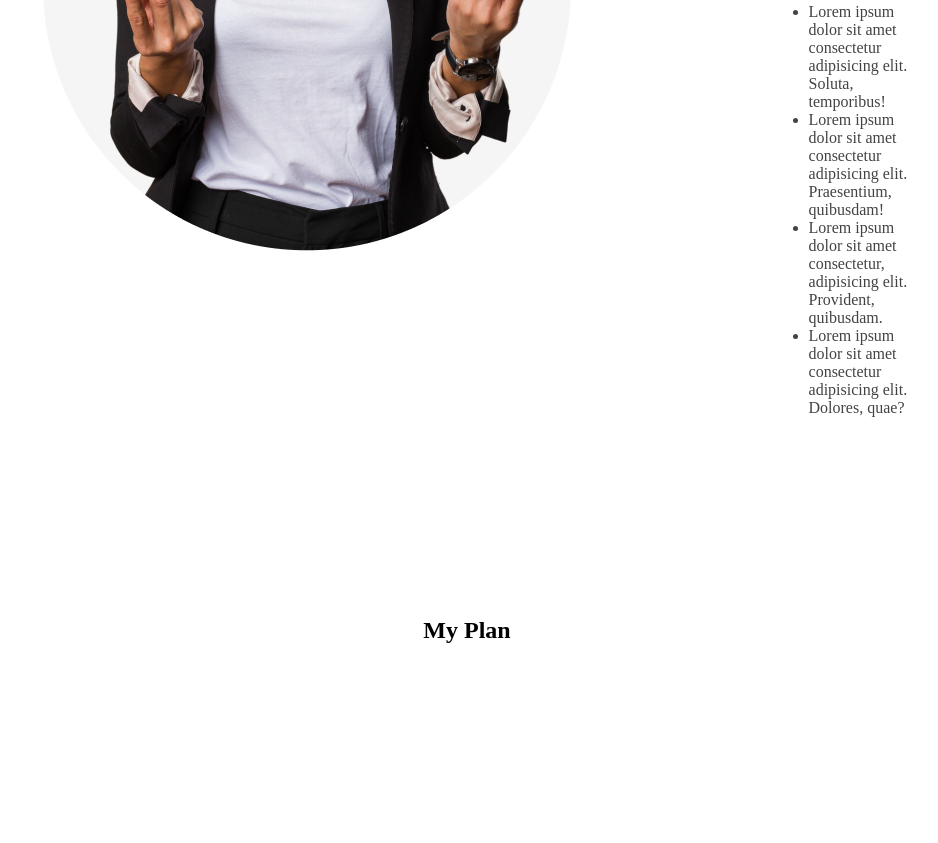
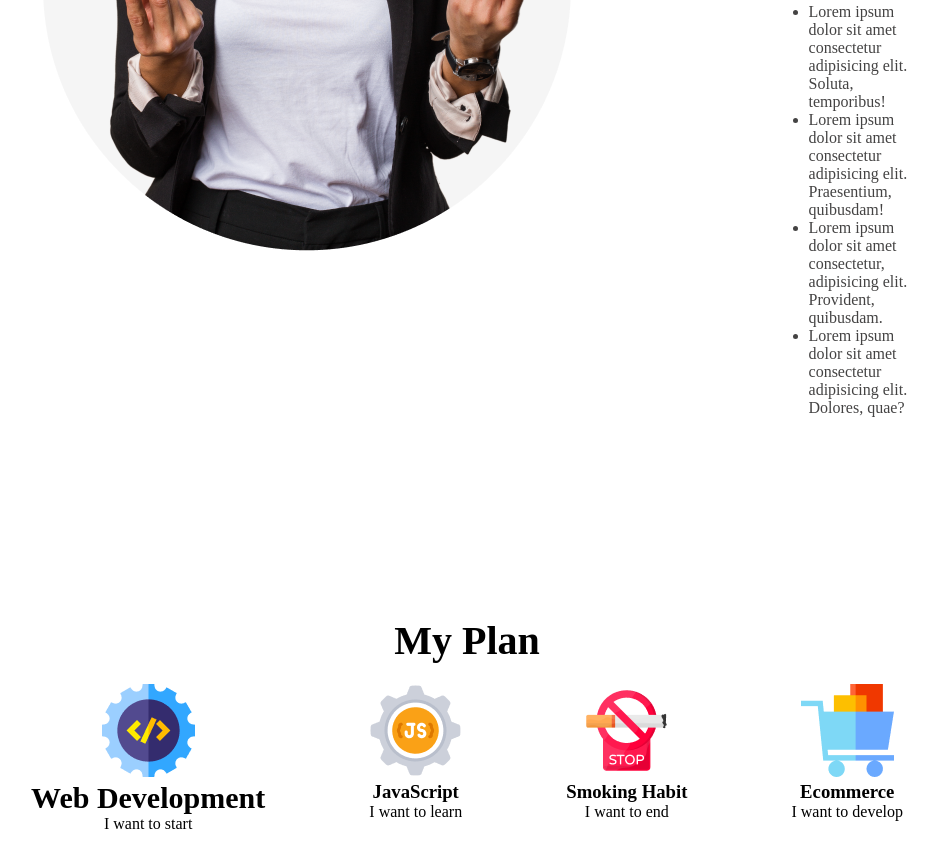
Before and after one commit to mh1sourov/new-year-new-to-me, a plain HTML site: page index.html in a window 1280 px wide. Shown: the part 2036-2879 px from the top of the page, without its empty margins (173-1111 px from the left). Before the commit the page ends 2680 px from the top, so only its background shows below. Drawn offline with Linux system fonts and the light colour scheme.

Commit message:
plan box added

```diff
--- a/index.html
+++ b/index.html
@@ -33,33 +33,80 @@
         </div>
         <div class="past-content">
           <h1 class="past-content-title">My failure of previous year</h1>
-          <p style="padding: 20px; color: rgb(68, 67, 67);
+          <p
+            style="
+              padding: 20px;
+              color: rgb(68, 67, 67);
               font-family: Work Sans;
               font-size: 16px;
               font-weight: 400;
               line-height: 26px;
               letter-spacing: 0%;
-          text-align: left;">
+              text-align: left;
+            "
+          >
             Contrary to popular belief, Lorem Ipsum is <br />
             not simply random text. It has roots in a piece <br />
             of classical Latin literature from 45 BC, making it over <br />
             2000 years old. Richard McClintock.
           </p>
-          <ul style="list-style: disc; font-size: 16px; color: rgb(68, 67, 67);">
-            <li>Lorem ipsum dolor sit amet consectetur adipisicing elit. Soluta, temporibus!</li>
-            <li>Lorem ipsum dolor sit amet consectetur adipisicing elit. Praesentium, quibusdam!</li>
-            <li>Lorem ipsum dolor sit amet consectetur, adipisicing elit. Provident, quibusdam.</li>
-            <li>Lorem ipsum dolor sit amet consectetur adipisicing elit. Dolores, quae?</li>
+          <ul style="list-style: disc; font-size: 16px; color: rgb(68, 67, 67)">
+            <li>
+              Lorem ipsum dolor sit amet consectetur adipisicing elit. Soluta,
+              temporibus!
+            </li>
+            <li>
+              Lorem ipsum dolor sit amet consectetur adipisicing elit.
+              Praesentium, quibusdam!
+            </li>
+            <li>
+              Lorem ipsum dolor sit amet consectetur, adipisicing elit.
+              Provident, quibusdam.
+            </li>
+            <li>
+              Lorem ipsum dolor sit amet consectetur adipisicing elit. Dolores,
+              quae?
+            </li>
           </ul>
         </div>
       </div>
 
       <section class="plan">
+        <h1
+          style="
+            text-align: center;
+            font-size: 40px;
+            font-weight: 700;
+            color: Dark 01;
+            margin-bottom: 20px;
+          "
+        >
+          My Plan
+        </h1>
 
-        <h1 style="text-align: center;">My Plan</h1>
-
+        <div class="plan-container">
+          <div class="plan-box">
+            <img src="./images/icons/web.png" alt="" />
+            <h3 style="font-size: 30px; font-weight: 700;">Web Development</h3>
+            <p>I want to start</p>
+          </div>
+          <div class="plan-box">
+            <img src="./images/icons/js.png" alt="" />
+            <h3 font-size: 30px; font-weight: 700;>JavaScript</h3>
+            <p>I want to learn</p>
+          </div>
+          <div class="plan-box">
+            <img src="./images/icons/smoke.png" alt="" />
+            <h3 font-size: 30px; font-weight: 700;>Smoking Habit</h3>
+            <p>I want to end</p>
+          </div>
+          <div class="plan-box">
+            <img src="./images/icons/ecom.png" alt="" />
+            <h3 font-size: 30px; font-weight: 700;>Ecommerce</h3>
+            <p>I want to develop</p>
+          </div>
+        </div>
       </section>
-
     </main>
 
     <footer></footer>
--- a/style file/style.css
+++ b/style file/style.css
@@ -49,3 +49,13 @@ line-height: 47px;
 letter-spacing: 0%;
 text-align: left;
 }
+
+.plan-container{
+    margin: 10px 100px;
+    display: flex;
+    justify-content: space-evenly;
+}
+
+.plan-box{
+    text-align: center;
+}
```
Lines whose indentation alone changed are shown as unchanged.
